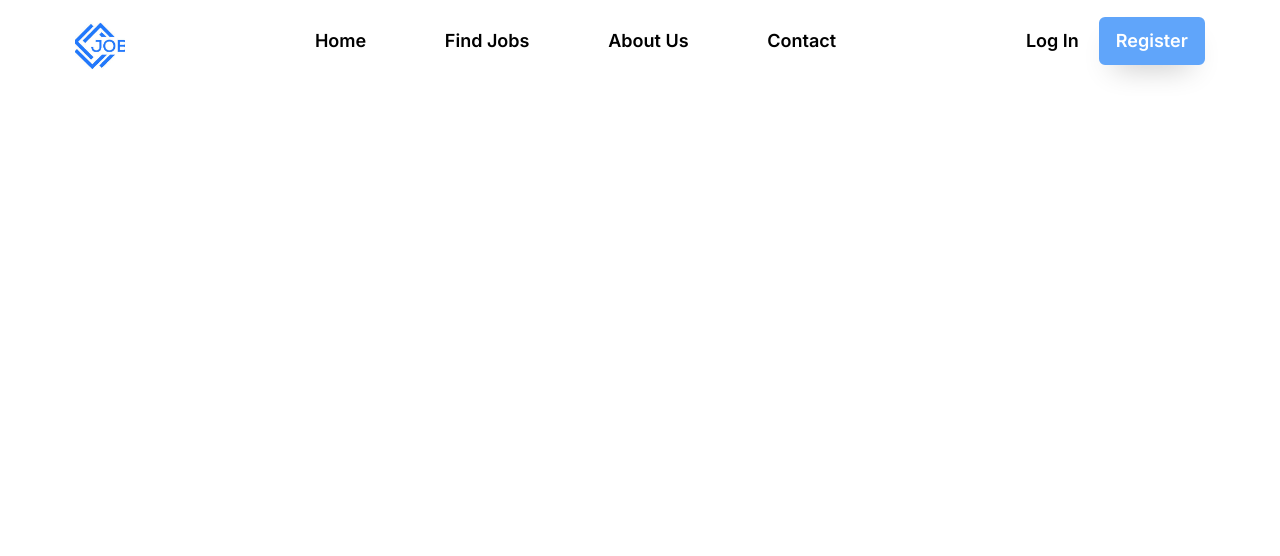
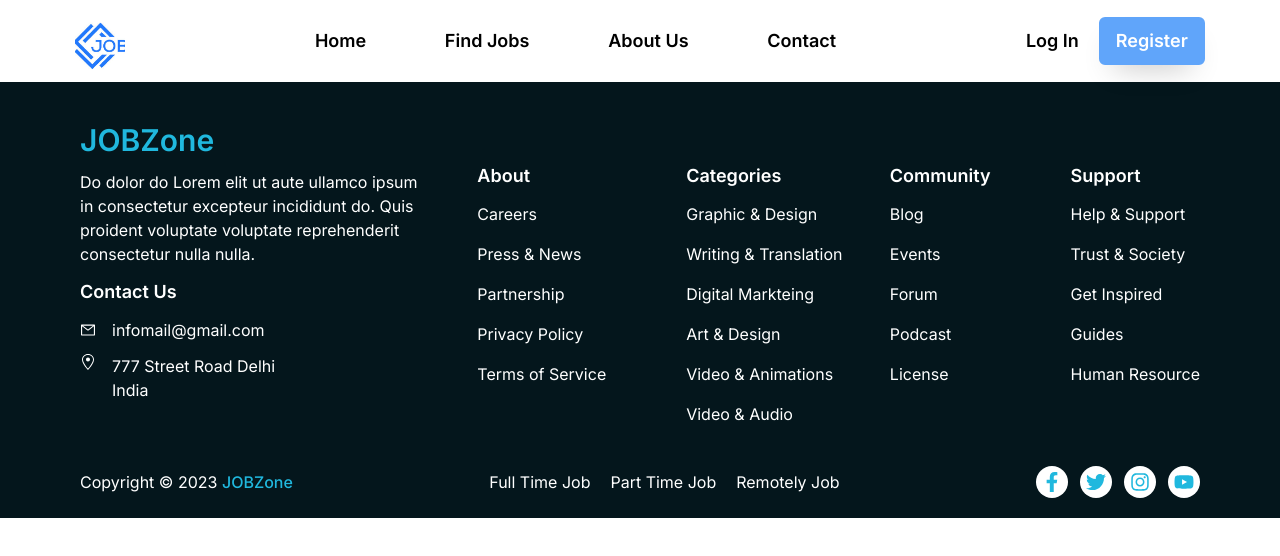
Before and after one commit to MohdFahad1/jobpedia, a Next.js app: page / in a window 1280 px wide. Shown: the top 556 px of the page. Built offline with nearby package versions, Linux system fonts and the light colour scheme.

Commit message:
Footer Completed

```diff
--- /dev/null
+++ b/components/Footer/Footer.js
@@ -0,0 +1,113 @@
+import React from 'react';
+import { FaFacebookF, FaTwitter, FaInstagram, FaYoutube } from 'react-icons/fa';
+import { AiOutlineMail } from 'react-icons/ai';
+import { GoLocation } from 'react-icons/go'
+
+const Footer = () => {
+  return (
+    <footer className="bg-[#04161C] text-white pt-10 pb-5 text-md px-5 lg:px-20">
+        <div className="flex justify-between flex-col lg:flex-row">
+
+            <div className="flex flex-col justify-center items-center text-center lg:text-left lg:justify-normal lg:items-start ">
+                <div>
+                    <h1 className="text-[#20B8DE] font-semibold text-3xl">JOBZone</h1>
+                    <p className="w-[350px] mt-3">Do dolor do Lorem elit ut aute ullamco ipsum in consectetur excepteur incididunt do. Quis proident voluptate voluptate reprehenderit consectetur nulla nulla.</p>
+                </div>
+                <div>
+                    <h1 className="font-semibold text-lg my-3">Contact Us</h1>
+                    <div className="flex flex-col gap-3">
+                        <div className="flex gap-4 items-center">
+                            <span><AiOutlineMail /></span>
+                            <p>infomail@gmail.com</p>
+                        </div>
+                        <div className="flex gap-4 items-start">
+                            <span><GoLocation /></span>
+                            <p className="lg:w-[180px] w-auto">777 Street Road Delhi India</p>
+                        </div>
+                    </div>
+                </div>
+            </div>
+
+            <div className="flex justify-between  mt-10 gap-0 lg:gap-20 md:justify-around">
+                <div>
+                    <h1 className="text-lg font-semibold mb-3">About</h1>
+                    <ul className="flex flex-col gap-4">
+                        <li className="hover:text-[#20B8DE] duration-200 cursor-pointer">Careers</li>
+                        <li className="hover:text-[#20B8DE] duration-200 cursor-pointer">Press & News</li>
+                        <li className="hover:text-[#20B8DE] duration-200 cursor-pointer">Partnership</li>
+                        <li className="hover:text-[#20B8DE] duration-200 cursor-pointer">Privacy Policy</li>
+                        <li className="hover:text-[#20B8DE] duration-200 cursor-pointer">Terms of Service</li>
+                    </ul>
+                </div>
+
+                <div>
+                <h1 className="text-lg font-semibold mb-3">Categories</h1>
+                    <ul className="flex flex-col gap-4">
+                        <li className="hover:text-[#20B8DE] duration-200 cursor-pointer">Graphic & Design</li>
+                        <li className="hover:text-[#20B8DE] duration-200 cursor-pointer">Writing & Translation</li>
+                        <li className="hover:text-[#20B8DE] duration-200 cursor-pointer">Digital Markteing</li>
+                        <li className="hover:text-[#20B8DE] duration-200 cursor-pointer">Art & Design</li>
+                        <li className="hover:text-[#20B8DE] duration-200 cursor-pointer">Video & Animations</li>
+                        <li className="hover:text-[#20B8DE] duration-200 cursor-pointer">Video & Audio</li>
+                    </ul>
+                </div>
+            </div>
+
+            <div className="flex justify-between mt-10 gap-0 lg:gap-20 md:justify-around">
+                <div>
+                    <h1 className="text-lg font-semibold mb-3">Community</h1>
+                    <ul className="flex flex-col gap-4">
+                        <li className="hover:text-[#20B8DE] duration-200 cursor-pointer">Blog</li>
+                        <li className="hover:text-[#20B8DE] duration-200 cursor-pointer">Events</li>
+                        <li className="hover:text-[#20B8DE] duration-200 cursor-pointer">Forum</li>
+                        <li className="hover:text-[#20B8DE] duration-200 cursor-pointer">Podcast</li>
+                        <li className="hover:text-[#20B8DE] duration-200 cursor-pointer">License</li>
+                    </ul>
+                </div>
+
+                <div>
+                <h1 className="text-lg font-semibold mb-3">Support</h1>
+                    <ul className="flex flex-col gap-4">
+                        <li className="hover:text-[#20B8DE] duration-200 cursor-pointer">Help & Support</li>
+                        <li className="hover:text-[#20B8DE] duration-200 cursor-pointer">Trust & Society</li>
+                        <li className="hover:text-[#20B8DE] duration-200 cursor-pointer">Get Inspired</li>
+                        <li className="hover:text-[#20B8DE] duration-200 cursor-pointer">Guides</li>
+                        <li className="hover:text-[#20B8DE] duration-200 cursor-pointer">Human Resource</li>
+                    </ul>
+                </div>
+            </div>
+
+        </div>
+
+
+        <div className="flex justify-between mt-10 flex-col items-center gap-5 lg:flex-row lg:gap-0">
+            <div>
+                Copyright &copy; 2023 <span className=" font-medium text-[#20B8DE]">JOBZone</span>
+            </div>
+            <div>
+                <ul className="flex text-center gap-4 lg:gap-5 lg:text-left">
+                    <li className="hover:text-[#20B8DE] duration-200 cursor-pointer">Full Time Job</li>
+                    <li className="hover:text-[#20B8DE] duration-200 cursor-pointer">Part Time Job</li>
+                    <li className="hover:text-[#20B8DE] duration-200 cursor-pointer">Remotely Job</li>
+                </ul>
+            </div>
+            <div className="flex gap-3 text-xl">
+            <div className="text-[#20B8DE] bg-white rounded-full flex justify-center items-center cursor-pointer h-8 w-8">
+                <FaFacebookF />
+                </div>
+                <div className="text-[#20B8DE] bg-white rounded-full flex justify-center cursor-pointer items-center h-8 w-8">
+                <FaTwitter />
+                </div>
+                <div className="text-[#20B8DE] bg-white rounded-full flex justify-center cursor-pointer items-center h-8 w-8">
+                <FaInstagram />
+                </div>
+                <div className="text-[#20B8DE] bg-white rounded-full flex justify-center cursor-pointer items-center h-8 w-8">
+                <FaYoutube />
+                </div>
+            </div>
+        </div>
+    </footer>
+  )
+}
+
+export default Footer
--- a/src/app/layout.js
+++ b/src/app/layout.js
@@ -1,3 +1,4 @@
+import Footer from '../../components/Footer/Footer'
 import Navbar from '../../components/Navbar/Navbar'
 import './globals.css'
 import { Inter } from 'next/font/google'
@@ -15,6 +16,7 @@ export default function RootLayout({ children }) {
       <body className={inter.className}>
       <Navbar />
       {children}
+      <Footer />
       </body>
     </html>
   )
```
